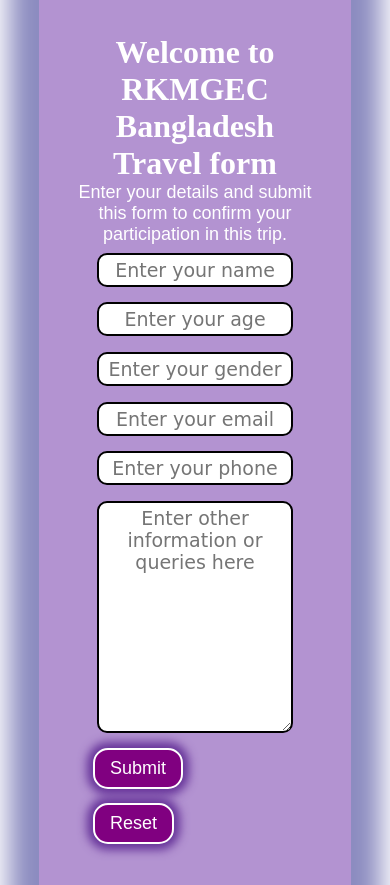
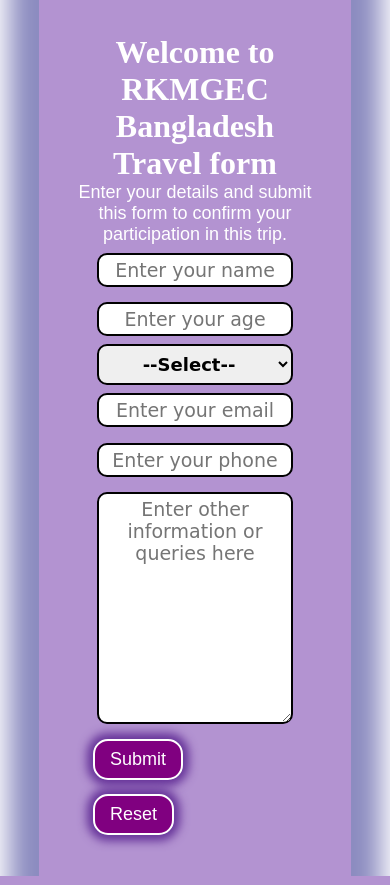
Before and after one commit to Elu007/College-Tour-Form, a PHP site: page / in a window 390 px wide. Run offline with PHP 8.4, Linux system fonts and the light colour scheme.

Commit message:
Version 1.0.2

```diff
--- a/index.js
+++ b/index.js
@@ -1,6 +1,10 @@
 let btnClear = document.getElementById('reset');
 let inputs = document.querySelectorAll('input');
 
+
 btnClear.addEventListener('click', ()=>{
     inputs.forEach(input => input.value = '');
+    document.getElementById('gender').value = '';
+    document.getElementById('desc').value = '';
+    window.history.back();
 });
--- a/index.php
+++ b/index.php
@@ -20,8 +20,14 @@
         .container h1{
             color: white;
         }
-        .container p{
+        p{
             color: white;
+            font-size: 18px;
+            font-family: 'Ubuntu', sans-serif;
+        }
+        .submitMsg{
+            color: green;
+            font-family: 'Ubuntu', sans-serif;
         }
     }
     </style>
@@ -35,13 +41,23 @@
             include("form.php");
             if($insert == true){
                 echo "<p class='submitMsg'>Thanks for submitting your form. We are happy to see you joining us for the Bangladesh trip.</p>";
+                echo '
+                <html>
+                    <img id="img1" src="success.jpg" alt="success">
+                </html>
+                ';
             }
         ?>
         <div id="error"></div>
         <form action="index.php" method="post">
             <input type="text" name="name" id="name" placeholder="Enter your name" required>
             <input type="text" name="age" id="age" placeholder="Enter your age" required>
-            <input type="text" name="gender" id="gender" placeholder="Enter your gender" required>
+            <select name="gender" id="gender">
+                <option value="">--Select--</option>
+                <option value="Male">Male</option>
+                <option value="Female">Female</option>
+            </select>
+            <!-- <input type="text" name="gender" id="gender" placeholder="Enter your gender" required> -->
             <input type="email" name="email" id="email" placeholder="Enter your email" required>
             <input type="tel" name="phone" id="phone" placeholder="Enter your phone" required>
             <textarea name="desc" id="desc" cols="30" rows="10" placeholder="Enter other information or queries here"></textarea>
--- a/style.css
+++ b/style.css
@@ -56,6 +56,17 @@ form{
     justify-items: center;
 }
 
+select{
+    width: 80%;
+    padding: 7px 7px;
+    font-size: large;
+    font-weight: bolder;
+    text-align: center;
+    font-family: 'The Nautigal', cursive;
+    border: 2px solid black;
+    border-radius: 10px;
+}
+
 .btn{
     color: white;
     background: purple;
@@ -75,3 +86,10 @@ form{
     z-index: -1;
     opacity: 0.7;
 }
+
+#img1{
+    border: 0.5px solid white;
+    border-radius: 100px;
+    display: block;
+    margin: 10px auto;
+}
```
Also changed, not shown: success.jpg (added).
